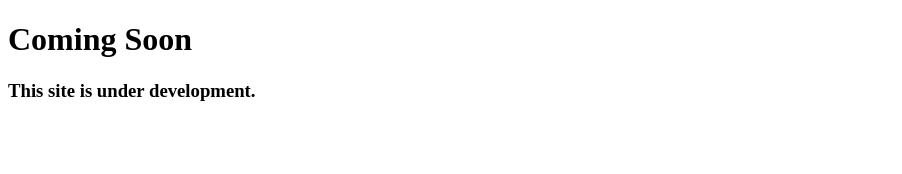
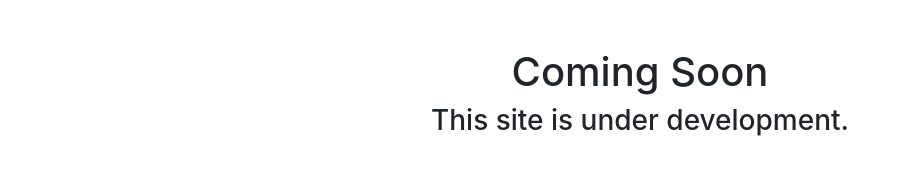
Before and after one commit to derthadams/derthadams.github.io, a plain HTML site: page index.html in a window 1280 px wide. Shown: the whole page, without its empty margins (0-902 px from the left). Drawn offline with nearby package versions, Linux system fonts and the light colour scheme.

Commit message:
Added bootstrap and centered text

```diff
--- a/index.html
+++ b/index.html
@@ -2,10 +2,13 @@
 <html lang="en">
 <head>
   <meta charset="UTF-8">
+  <link rel="stylesheet" href="https://cdn.jsdelivr.net/npm/bootstrap@4.6.0/dist/css/bootstrap.min.css">
   <title>Coming soon</title>
 </head>
 <body>
-<h1>Coming Soon</h1>
-<h3>This site is under development.</h3>
+<div class="container text-center mt-5">
+    <h1 class="display-block">Coming Soon</h1>
+    <h3 class="display-block">This site is under development.</h3>
+</div>
 </body>
 </html>
```
